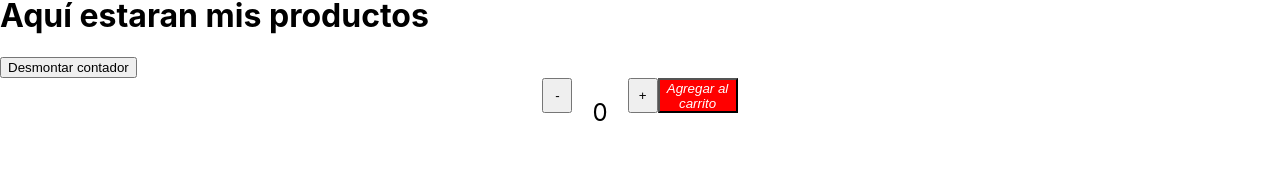
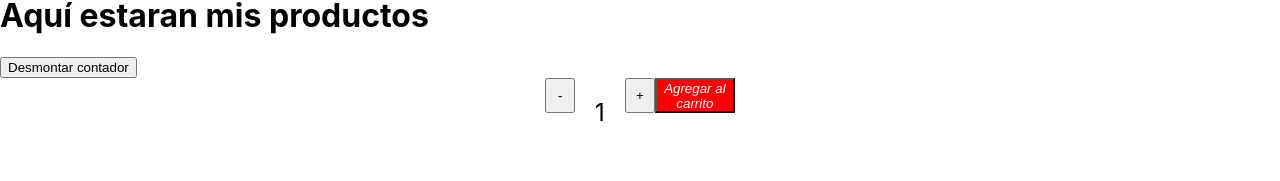
Before and after one commit to javigaitan/E-commerceReact, a React (Create React App) app: page / in a window 1280 px wide. Shown: the part 119-300 px from the top of the page. Built offline with nearby package versions, Linux system fonts and the light colour scheme.

Commit message:
Add files via upload

```diff
--- a/src/components/Counter/ItemCount.js
+++ b/src/components/Counter/ItemCount.js
@@ -2,7 +2,7 @@ import { useState, useEffect } from 'react'
 import './ItemCount.css'
 
 const Counter = ({initial, stock, onAdd}) => {
-    const [count, setCount] = useState(0)
+    const [count, setCount] = useState(initial ? initial : 1)
 
 
     useEffect(() => {
@@ -12,14 +12,16 @@ const Counter = ({initial, stock, onAdd}) => {
 
 
     const decrement = () => {
-
-        initial >= count ? setCount(count + 0) : setCount(count - 1)
+        if (count > initial) {
+            setCount(count - 1);
+        }
 
     }
 
     const increment = () => {
-
-        stock == count ? setCount(count + 0) : setCount(count + 1)
+        if (count < initial) {
+            setCount(count + 1);
+        }
 
     }
 
```
